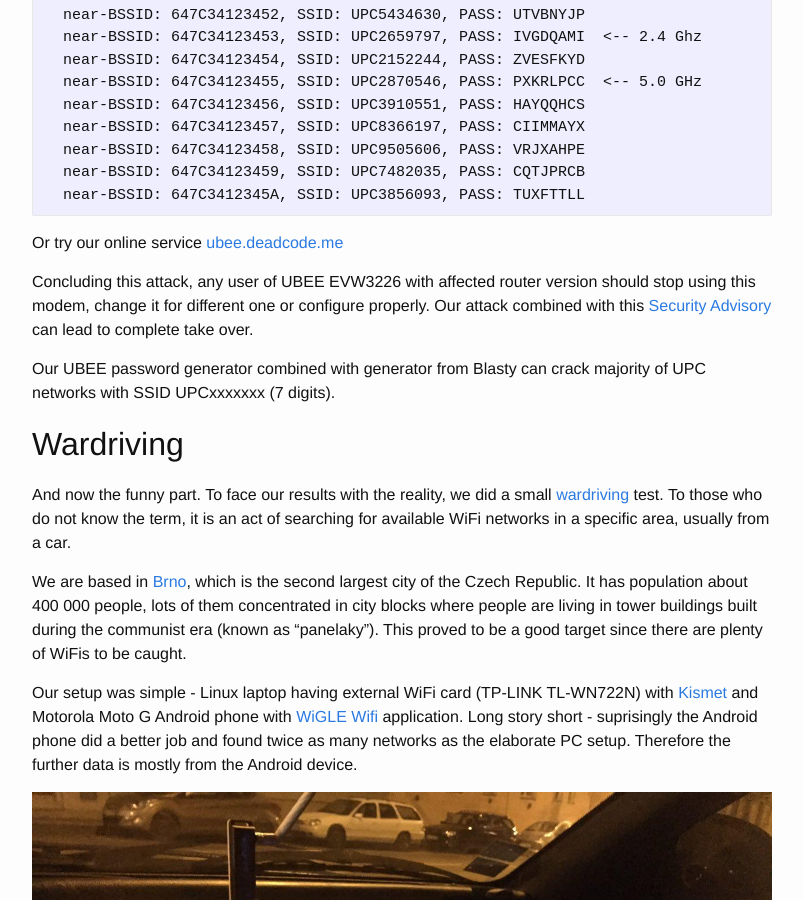
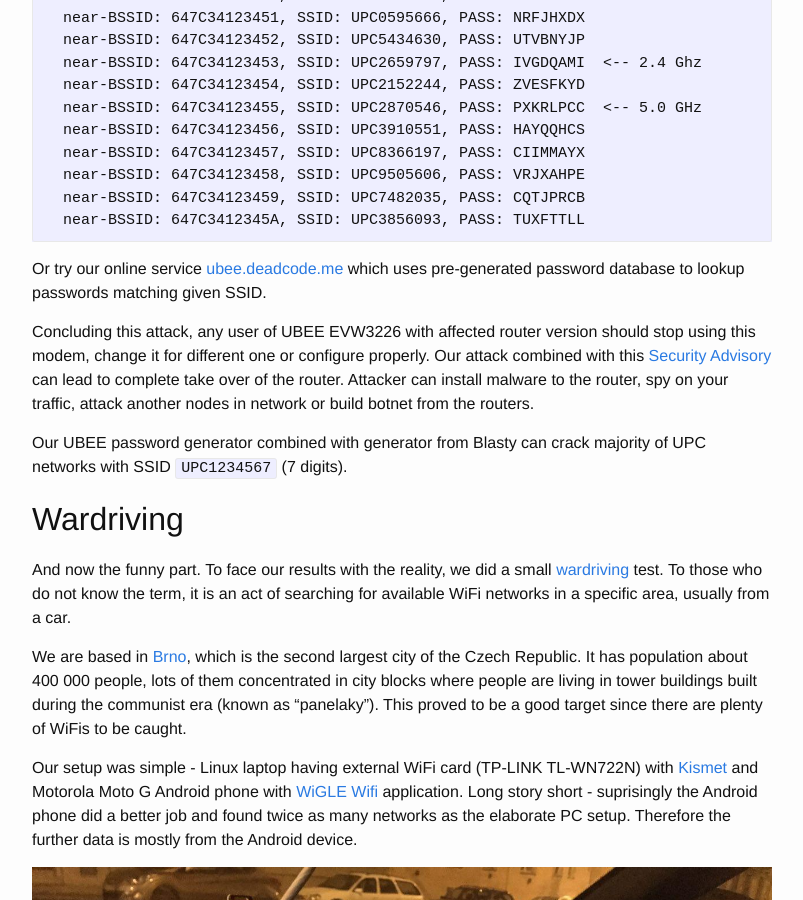
Before and after one commit to yolosec/deadcodeBlog, a Jekyll site: the page built from _posts/2016-06-14-UPC-UBEE-EVW3226-WPA2-Reversing.markdown, in a window 1280 px wide and 900 px high, scrolled down 25228 px. Shown: the whole window, without its empty margins (238-1041 px from the left). Built offline with Jekyll 4.4.1, drawn with Linux system fonts in a browser that asks for light colours; formulas are drawn with MathJax 3; some of the changed text lies outside the part shown.

Commit message:
ubee: conclusion rephrasing, more clear

````diff
--- a/_posts/2016-06-14-UPC-UBEE-EVW3226-WPA2-Reversing.markdown
+++ b/_posts/2016-06-14-UPC-UBEE-EVW3226-WPA2-Reversing.markdown
@@ -742,7 +742,7 @@ But due to time constraints we leave this to our readers.
 
 ## Conclusion {#conclusion}
 We managed to reverse engineer both the default WiFi WPA2 password generator function and default SSID generator
-functions from router UBEE EVW3226.
+functions from router UBEE EVW3226. It works for WiFi networks with SSID of the form `UPC1234567` (7 digits).
 
 The only input of the functions is the MAC address of the device. This MAC address does not exactly
 match BSSID, but is slightly shifted. The shift is constant for all routers with this firmware.
@@ -798,13 +798,15 @@ by ph4r05, miroc
   near-BSSID: 647C3412345A, SSID: UPC3856093, PASS: TUXFTTLL
 ```
 
-Or try our online service [ubee.deadcode.me](https://ubee.deadcode.me)
+Or try our online service [ubee.deadcode.me](https://ubee.deadcode.me) which uses pre-generated password database
+to lookup passwords matching given SSID.
 
 Concluding this attack, any user of UBEE EVW3226 with affected router version should stop using this modem, change
 it for different one or configure properly. Our attack combined with this [Security Advisory](http://www.securityfocus.com/archive/1/538560)
-can lead to complete take over.
+can lead to complete take over of the router. Attacker can install malware to the router, spy on your traffic, attack
+another nodes in network or build botnet from the routers.
 
-Our UBEE password generator combined with generator from Blasty can crack majority of UPC networks with SSID UPCxxxxxxx (7 digits).
+Our UBEE password generator combined with generator from Blasty can crack majority of UPC networks with SSID `UPC1234567` (7 digits).
 
 ## Wardriving {#wardriving}
 And now the funny part.
````
Also changed, not shown: other parts of _posts/2016-06-14-UPC-UBEE-EVW3226-WPA2-Reversing.markdown (+1 -1 lines).
